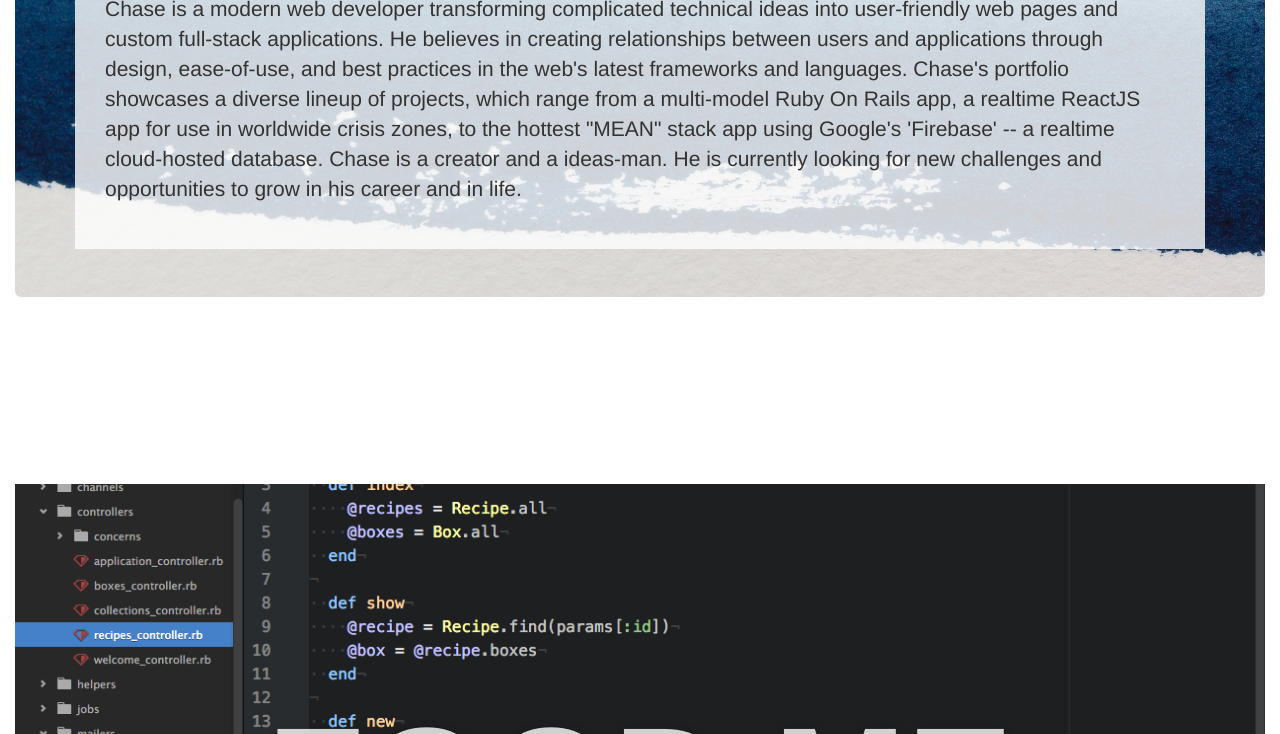
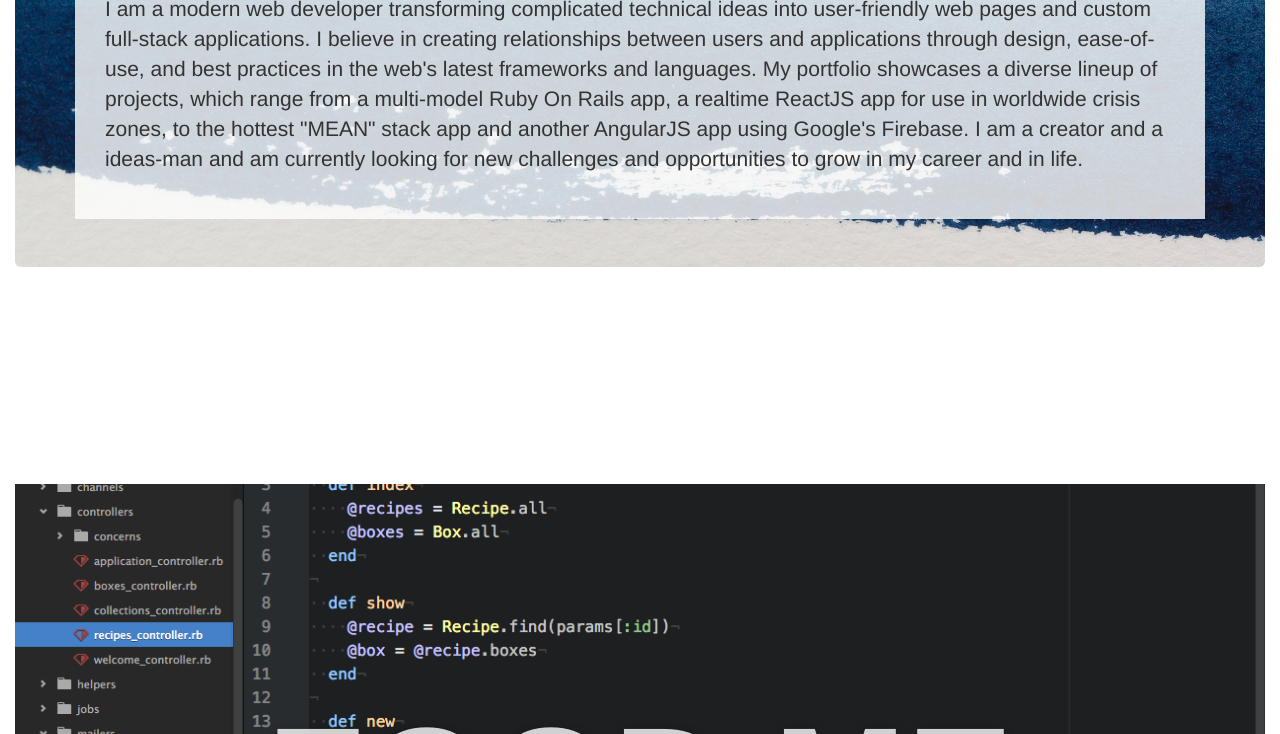
Before and after one commit to chaseTfreeman/chaseTfreeman.github.io, a plain HTML site: page index.html in a window 1280 px wide. Shown: the part 366-1100 px from the top of the page. Drawn offline with nearby package versions, Linux system fonts and the light colour scheme.

Commit message:
updated about me

```diff
--- a/index.html
+++ b/index.html
@@ -81,7 +81,7 @@
 									</h1>
 									<h2 class="h2-header">About Chase </h2>
 									<p class="p-header">
-										Chase is a modern web developer transforming complicated technical ideas into user-friendly web pages and custom full-stack applications. He believes in creating relationships between users and applications through design, ease-of-use, and best practices in the web's latest frameworks and languages. Chase's portfolio showcases a diverse lineup of projects, which range from a multi-model Ruby On Rails app, a realtime ReactJS app for use in worldwide crisis zones, to the hottest "MEAN" stack app using Google's 'Firebase' -- a realtime cloud-hosted database. Chase is a creator and a ideas-man. He is currently looking for new challenges and opportunities to grow in his career and in life.
+										I am  a modern web developer transforming complicated technical ideas into user-friendly web pages and custom full-stack applications. I believe in creating relationships between users and applications through design, ease-of-use, and best practices in the web's latest frameworks and languages. My portfolio showcases a diverse lineup of projects, which range from a multi-model Ruby On Rails app, a realtime ReactJS app for use in worldwide crisis zones, to the hottest "MEAN" stack app and another AngularJS app using Google's Firebase. I am a creator and a ideas-man and am currently looking for new challenges and opportunities to grow in my career and in life.
 									</p>
 								</div>
 							</div>
```
